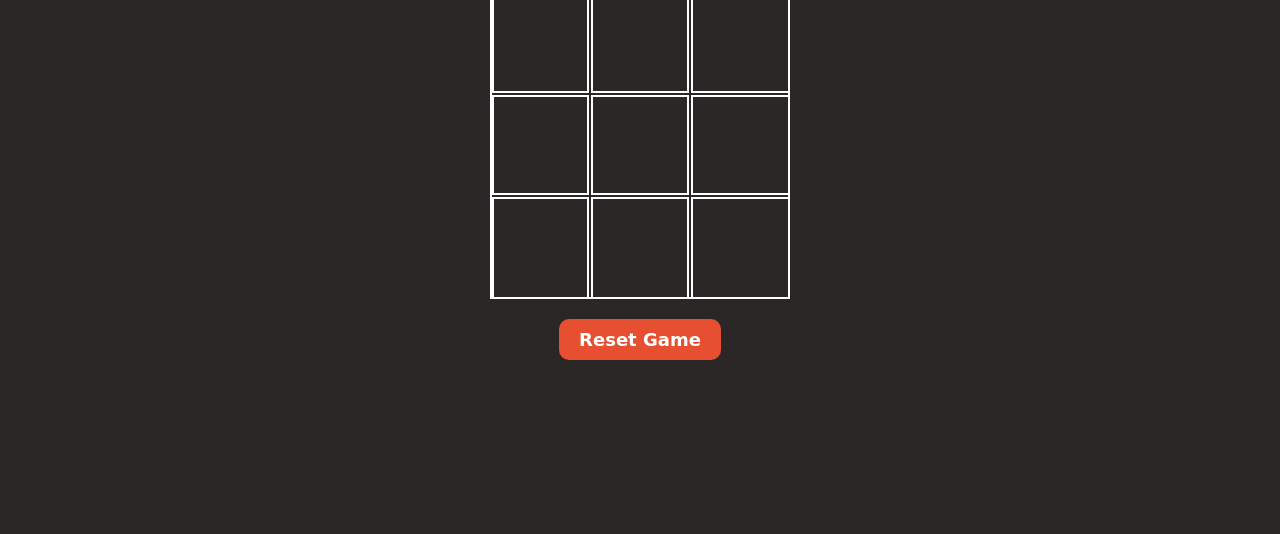
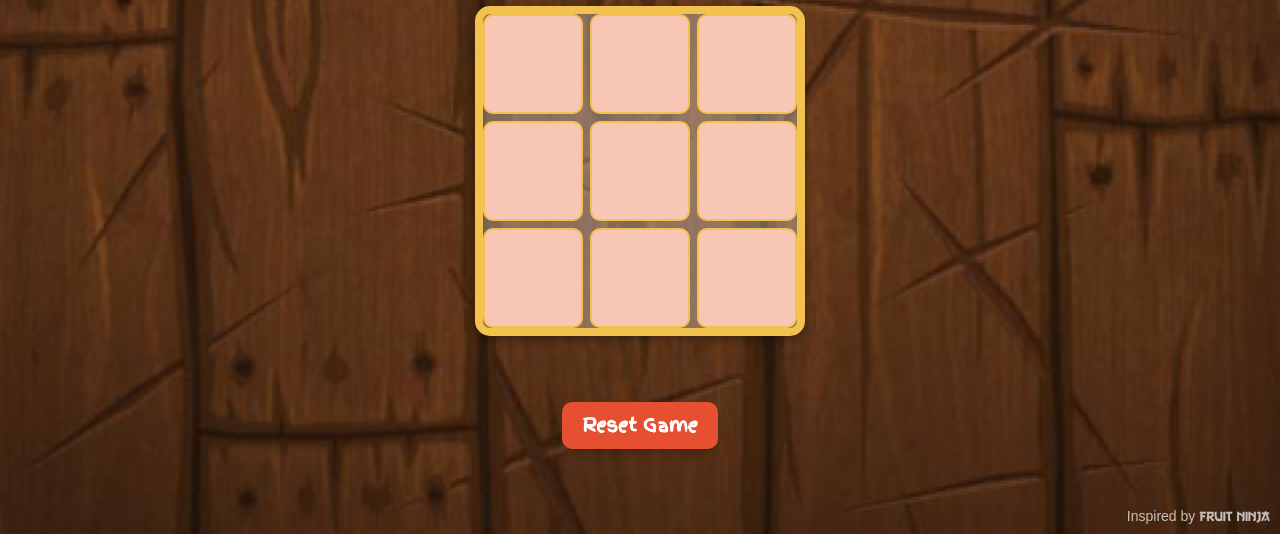
Before and after one commit to lyxgm/Ninja-Chop--N--Tic, a plain HTML site: page index.html in a window 1280 px wide. Shown: the part 266-800 px from the top of the page. Drawn offline with Linux system fonts and the light colour scheme.

Commit message:
design tweaks

```diff
--- a/index.html
+++ b/index.html
@@ -25,6 +25,11 @@
             <button id="reset">Reset Game</button>
         </div>
     </div>
+
+    <div class="footer">
+        Inspired by <a href="https://fruitninja.com" target="_blank">Fruit Ninja</a>
+    </div>
+
     <script src="script.js"></script>
 </body>
 </html>
--- a/script.js
+++ b/script.js
@@ -12,11 +12,18 @@ const winPatterns = [
     [0, 4, 8], [2, 4, 6] // diagonals
 ];
 
+const highlightWinningBoxes = (pattern) => {
+    pattern.forEach(index => {
+        boxes[index].classList.add('winning-box'); // Add the class to highlight the winning boxes
+    });
+};
+
 const checkWinner = () => {
     for (const pattern of winPatterns) {
         const [a, b, c] = pattern;
         if (boxes[a].textContent && boxes[a].textContent === boxes[b].textContent && boxes[a].textContent === boxes[c].textContent) {
             gameActive = false;
+            highlightWinningBoxes(pattern); // Highlight the winning boxes
             return boxes[a].textContent;
         }
     }
@@ -44,7 +51,10 @@ const handleClick = (event) => {
 };
 
 const resetGame = () => {
-    boxes.forEach(box => box.textContent = '');
+    boxes.forEach(box => {
+        box.textContent = '';
+        box.classList.remove('winning-box'); // Remove the winning highlight
+    });
     message.textContent = '';
     currentPlayer = 'X';
     gameActive = true;
--- a/style.css
+++ b/style.css
@@ -1,100 +1,162 @@
+@font-face {
+    font-family: 'Finger Paint';
+    src: url('/source/FingerPaint-Regular.ttf') format('truetype');
+    font-weight: normal;
+    font-style: normal;
+}
+
+@font-face {
+    font-family: 'Tokyo';
+    src: url('source/go3v2.ttf') format('truetype');
+    font-weight: normal;
+    font-style: normal;
+}
+
 * {
     padding: 0;
     margin: 0;
     box-sizing: border-box;
-    font-family: 'Finger Paint', cursive;
+    font-family: 'Finger Paint', cursive; /* Default font for most elements */
+}
+
+:root {
+    --orange: #F2C14E;
+    --winning-blocks: #2d414b;
+    --box-bg: #f8c6b5; /* Light fruit-inspired color */
+    --box-hover-bg: #ff8c00; /* Lively fruit color on hover */
+    --winning-box-color: #e64f30; /* Color for winning combination */
 }
 
 body {
+    color: var(--orange);
+    background-color: #12181B;
+    height: 100vh;
+    background-image: url('source/1.png');
+    background-size: cover; /* Adjust background size */
+}
+
+h1 {
+    font-family: 'Tokyo', cursive;
+    font-size: 80px;
+    text-transform: uppercase;
+    text-align: center;
     color: white;
-    background-color: #2b2726;
-    height: 100vh;
+    margin-top: 10%;
+    font-weight: 700; /* Slightly thicker font */
+    text-shadow: 2px 2px 0 black, -2px -2px 0 black, 2px -2px 0 black, -2px 2px 0 black; /* Thicker black border effect */
+    letter-spacing: 3px; /* Adjust letter spacing here */
+}
+
+.container {
+    padding: 40px;
     display: flex;
     justify-content: center;
     align-items: center;
-}
-
-.container {
-    text-align: center;
-}
-
-h1 {
-    font-size: 54px;
-    text-transform: uppercase;
-    margin-bottom: 20px;
-    color: white;
+    flex-direction: column;
 }
 
 #gameboard {
-    width: 300px;
+    width: 330px;
+    height: 330px;
     display: grid;
     grid-template-columns: repeat(3, 1fr);
-    gap: 2px;
-    margin: 0 auto;
-    border: 2px solid white;
+    grid-template-rows: repeat(3, 1fr);
+    gap: 7px; /* Space between boxes */
+    border: 8px solid var(--orange); /* Border around the gameboard */
+    background: rgba(255, 255, 255, 0.3); /* Semi-transparent background */
+    border-radius: 15px; /* Rounded corners for a modern look */
+    box-shadow: 0 4px 10px rgba(0, 0, 0, 0.3); /* Shadow for 3D effect */
+    margin-top: 20px; /* Adjust this value to increase space */
 }
 
 .box {
     height: 100px;
+    width: 100px;
     display: flex;
     align-items: center;
     justify-content: center;
-    color: white;
-    font-size: 80px;
-    cursor: pointer;
-    border: 2px solid white;
-    transition: background-color 0.3s;
-}
-
-.box:nth-child(3n) {
-    border-right: none;
-}
-
-.box:nth-child(6) ~ .box {
-    border-bottom: none;
+    color: var(--orange);
+    font-size: 120px;
+    background: var(--box-bg); /* Fruit-inspired box background */
+    border: 2px solid var(--orange); /* Border color */
+    border-radius: 10px; /* Rounded corners for boxes */
+    transition: background-color 0.3s ease, transform 0.3s ease; /* Smooth transition */
 }
 
 .box:hover {
-    background-color: #444;
+    background: var(--box-hover-bg); /* Lively background on hover */
+    transform: scale(1.05); /* Slightly enlarge on hover */
 }
 
-#message {
-    font-size: 25px;
-    margin: 20px 0;
+.winning-box {
+    background-color: var(--winning-box-color); /* Highlight winning boxes */
+    color: white; /* Change text color for better contrast */
+    transform: scale(1.1); /* Slightly enlarge winning boxes */
+    transition: background-color 0.5s ease, transform 0.5s ease; /* Smooth transition for winning boxes */
 }
 
 .display {
     color: white;
+    font-size: 25px;
+    text-align: center;
+    margin-top: 1em;
+    margin-bottom: 1em;
 }
 
-.display.winner {
-    color: #e64f30; /* Red for winner */
-}
-
-.display.draw {
-    color: #f39845; /* Orange for draw */
+.hide {
+    display: none;
 }
 
 .controls {
-    margin-top: 20px;
+    display: flex;
+    flex-direction: row;
+    justify-content: center;
+    align-items: center;
+    margin-top: 1em;
 }
 
 button {
     padding: 10px 20px;
     border-radius: 10px;
-    background-color: #e64f30;
-    color: white;
+    background-color: var(--orange);
+    color: #333;
     border: none;
     font-size: 18px;
+    transition: 200ms transform;
     font-weight: 600;
     cursor: pointer;
-    transition: transform 0.2s;
+    box-shadow: 0 4px 8px rgba(0, 0, 0, 0.2); /* Shadow for button */
 }
 
 button:hover {
     transform: translateY(-2px);
 }
 
-button:focus {
-    outline: none;
+#reset {
+    background-color: #e64f30;
+    color: white;
 }
+
+
+
+
+.footer {
+    position: absolute;
+    bottom: 10px;
+    right: 10px;
+    color: white;
+    font-size: 14px;
+    font-family: 'Nunito', sans-serif; /* Sans-serif for "Inspired by" */
+    opacity: 0.7; /* Slight transparency */
+}
+
+.footer a {
+    font-family: 'Tokyo', cursive; /* Tokyo font for "Fruit Ninja" */
+    color: white;
+    text-decoration: none;
+}
+
+.footer a:hover {
+    text-decoration: underline;
+    opacity: 1;
+}
```
Also changed, not shown: source/1.png (added), source/2.png (added), source/FingerPaint-Regular.ttf (added), source/Kokoro-Regular.ttf (added), source/Little Samurai.ttf (added), source/NightinTokyo.ttf (added), source/bamboo-pattern-wallpaper_1134901-171232.jpg (added), source/cfkenjirodemoregular-6ryx6.ttf (added), source/go3v2.ttf (added), source/mangat.ttf (added).
